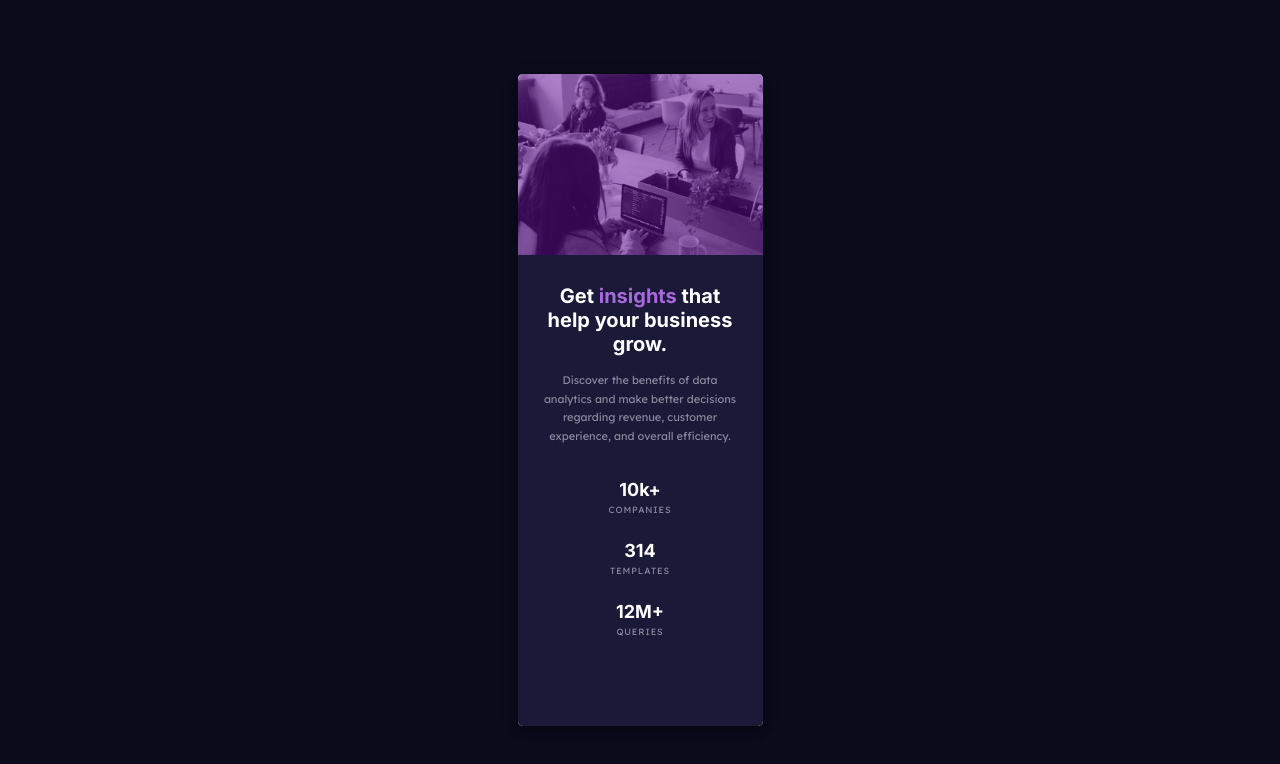
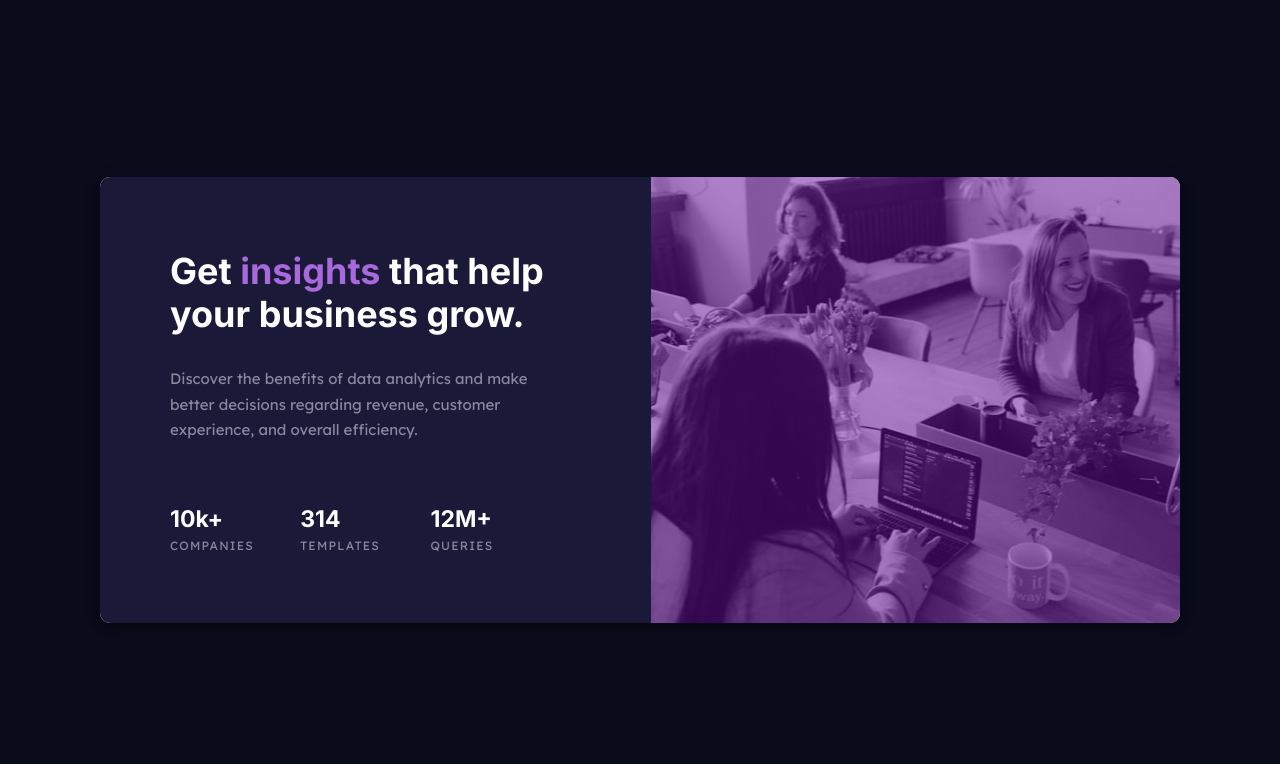
Before and after one commit to HansKre/fem-stats-preview-component, a React (Create React App) app: page / in a window 1280 px wide. Shown: the top 764 px of the page. Built offline with nearby package versions, Linux system fonts and the light colour scheme.

Commit message:
Implement first draft of desktop design.

```diff
--- a/src/StatsPreviewCard.tsx
+++ b/src/StatsPreviewCard.tsx
@@ -2,8 +2,15 @@ import {makeStyles} from '@material-ui/core/styles';
 import Card from '@material-ui/core/Card';
 import CardContent from '@material-ui/core/CardContent';
 import Typography from '@material-ui/core/Typography';
-import headerImg from './images/image-header-mobile.jpg';
+import headerImgMobile from './images/image-header-mobile.jpg';
+import headerImgDesktop from './images/image-header-desktop.jpg';
 import {Grid} from '@material-ui/core';
+import useBreakPoint from './useBreakPoint';
+
+const DESKTOP_IMAGE_DIMENSIONS = {
+    width: 540,
+    height: 446
+}
 
 const useStyles = makeStyles((theme) => ({
     card: {
@@ -13,8 +20,14 @@ const useStyles = makeStyles((theme) => ({
         "&.MuiPaper-rounded": {
             borderRadius: "5px"
         },
-        display: "flex",
-        flexDirection: "column",
+        [theme.breakpoints.up('lg')]: {
+            width: `${DESKTOP_IMAGE_DIMENSIONS.width * 2}px`,
+            maxWidth: `${DESKTOP_IMAGE_DIMENSIONS.width * 2}px`,
+            height: `${DESKTOP_IMAGE_DIMENSIONS.height}px`,
+            "&.MuiPaper-rounded": {
+                borderRadius: "10px"
+            },
+        },
         '@media (max-height: 670px)': {
             height: "unset",
         },
@@ -22,14 +35,27 @@ const useStyles = makeStyles((theme) => ({
     headerImg: {
         minHeight: 181,
         height: 181,
-        background: `linear-gradient(to right, #660a9e80, #660a9e80), url(${headerImg}) no-repeat top center`,
+        background: `linear-gradient(to right, #660a9e80, #660a9e80), url(${headerImgMobile}) no-repeat top center`,
         backgroundSize: "cover",
+        [theme.breakpoints.up('lg')]: {
+            background: `linear-gradient(to right, #660a9e80, #660a9e80), url(${headerImgDesktop}) no-repeat top center`,
+            height: `${DESKTOP_IMAGE_DIMENSIONS.height}px`,
+        },
     },
     gridContainer: {
-        flex: 1,
+        height: "100%",
     },
     flexGrow: {
         flex: 1,
+    },
+    flexGrowLeftHalf: {
+        flex: "0 1 51%",
+    },
+    flexGrowRightHalf: {
+        flex: "0 1 49%",
+    },
+    flexGrowThird: {
+        flex: "0 1 calc(100%/3)",
     },
     cardContent: {
         backgroundColor: "#1B1938",
@@ -39,6 +65,12 @@ const useStyles = makeStyles((theme) => ({
         paddingLeft: "25px",
         paddingRight: "25px",
         textAlign: "center",
+        [theme.breakpoints.up('lg')]: {
+            textAlign: "unset",
+            justifyContent: "center",
+            paddingLeft: "70px",
+            paddingRight: "90px",
+        },
     },
     bold: {
         fontWeight: "bold",
@@ -47,12 +79,18 @@ const useStyles = makeStyles((theme) => ({
         color: "#FEFEFF",
         lineHeight: 1.2,
         marginTop: "13px",
+        [theme.breakpoints.up('lg')]: {
+            fontSize: "36px",
+        },
     },
     h7: {
         color: "#FEFEFF",
         lineHeight: 1.3,
         marginTop: "22px",
         fontSize: "18px",
+        [theme.breakpoints.up('lg')]: {
+            fontSize: "23px",
+        }
     },
     highlightedText: {
         color: "#A769DC",
@@ -64,59 +102,97 @@ const useStyles = makeStyles((theme) => ({
         fontSize: "11px",
         paddingTop: "15px",
         lineHeight: "1.7",
+        [theme.breakpoints.up('lg')]: {
+            paddingTop: "30px",
+            fontSize: "15px",
+        }
     },
     label: {
         fontSize: "9px",
         paddingTop: "2px",
         letterSpacing: "0.1em",
+        [theme.breakpoints.up('lg')]: {
+            fontSize: "12px",
+        }
     },
     marginTopFirst: {
         marginTop: "32px",
     },
+    statsContainer: {
+        [theme.breakpoints.up('lg')]: {
+            paddingTop: "40px",
+        }
+    }
 }));
 
 export default function StatsPreviewCard() {
     const classes = useStyles();
 
+    const downMd = useBreakPoint('down', 'md');
+
     return (
         <Card className={classes.card} elevation={6} >
-            <div
+            <Grid container direction={downMd ? "column" : "row"} wrap="nowrap" className={classes.gridContainer}>
+                {downMd
+                    ? <Grid item><HeroImage /></Grid>
+                    : ''}
+                <Grid item className={downMd ? classes.flexGrow : classes.flexGrowLeftHalf}>
+                    <Content />
+                </Grid>
+                {downMd
+                    ? ''
+                    : <Grid item className={classes.flexGrowRightHalf}><HeroImage /></Grid>}
+            </Grid>
+        </Card >
+    );
+
+    function HeroImage() {
+        return <div
             className={classes.headerImg}
             title="Header Image"
-            ></div>
-            <Grid container direction="column" className={classes.gridContainer}>
-                <Grid item className={classes.flexGrow}>
-                    <CardContent className={classes.cardContent} >
-                        <Typography className={`${classes.h6} ${classes.bold}`} variant="h6">
-                            Get <Typography className={`${classes.h6} ${classes.bold} ${classes.highlightedText}`} variant="h6" component="span" >insights</Typography> that help your business grow.
-                        </Typography>
-                        <Typography className={`${classes.descriptionColor} ${classes.description}`}>
+        ></div>;
+    }
+
+    function Content() {
+        return <CardContent className={classes.cardContent}>
+            <Title />
+            <Description />
+            <Stats />
+        </CardContent>;
+    }
+
+    function Title() {
+        return <Typography className={`${classes.h6} ${classes.bold}`} variant="h6">
+            Get <Typography className={`${classes.h6} ${classes.bold} ${classes.highlightedText}`} variant="h6" component="span">insights</Typography> that help your business grow.
+        </Typography>;
+    }
+
+    function Description() {
+        return <Typography className={`${classes.descriptionColor} ${classes.description}`}>
             Discover the benefits of data analytics and make better decisions regarding revenue, customer experience, and overall efficiency.
-                        </Typography>
-                        {/* COMPANIES */}
-                        <Typography className={`${classes.marginTopFirst} ${classes.h7} ${classes.bold}`} variant="h6">
+        </Typography>;
+    }
+
+    function Stats() {
+        return <Grid container direction={downMd ? "column" : "row"} className={classes.statsContainer}>
+            <Typography className={`${downMd ? classes.marginTopFirst : ''} ${classes.h7} ${classes.bold} ${downMd ? '' : classes.flexGrowThird}`} variant="h6">
                 10k+
                 <Typography className={`${classes.descriptionColor} ${classes.label}`}>
                     COMPANIES
                 </Typography>
             </Typography>
-                        {/* TEMPLATES */}
-                        <Typography className={`${classes.h7} ${classes.bold}`} variant="h6">
+            <Typography className={`${classes.h7} ${classes.bold} ${downMd ? '' : classes.flexGrowThird}`} variant="h6">
                 314
                 <Typography className={`${classes.descriptionColor} ${classes.label}`}>
                     TEMPLATES
                 </Typography>
             </Typography>
-                        {/* QUERIES */}
-                        <Typography className={`${classes.h7} ${classes.bold}`} variant="h6">
+            <Typography className={`${classes.h7} ${classes.bold} ${downMd ? '' : classes.flexGrowThird}`} variant="h6">
                 12M+
                 <Typography className={`${classes.descriptionColor} ${classes.label}`}>
                     QUERIES
                 </Typography>
             </Typography>
-                    </CardContent>
         </Grid>
-            </Grid>
-        </Card>
-    );
     }
+}
--- /dev/null
+++ b/src/useBreakPoint.tsx
@@ -0,0 +1,13 @@
+import {useTheme} from '@material-ui/core';
+import useMediaQuery from '@material-ui/core/useMediaQuery';
+import {Breakpoint} from '@material-ui/core/styles/createBreakpoints';
+
+type Limit = 'up' | 'down' | 'between' | 'only';
+
+function useBreakPoint(limit: Limit, breakpoint: Breakpoint): boolean {
+    const theme = useTheme();
+    const _limit = 'down'; // TODO: fixme
+    return useMediaQuery(theme.breakpoints[_limit](breakpoint));
+}
+
+export default useBreakPoint
```
Lines whose indentation alone changed are shown as unchanged.
